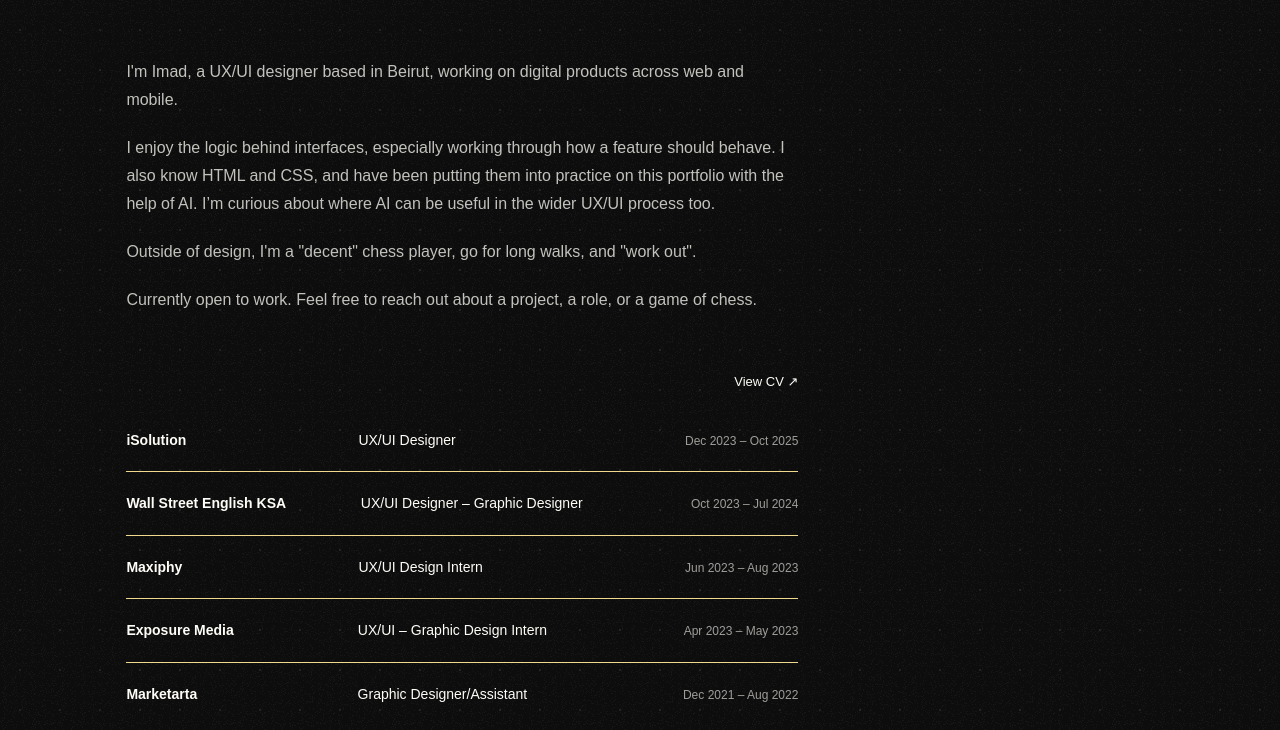
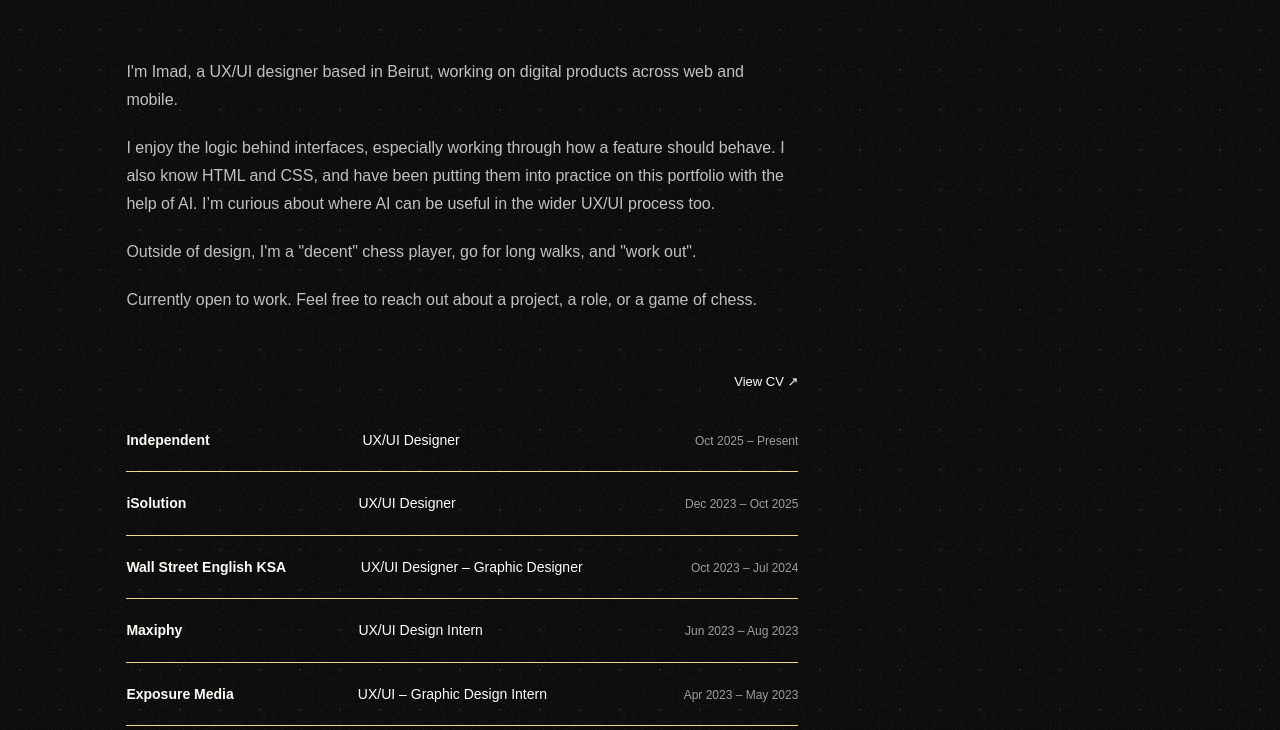
Before and after one commit to imadabualfa/imadabualfa.github.io, a plain HTML site: page about/index.html in a window 1280 px wide. Shown: the part 70-800 px from the top of the page. Drawn offline with Linux system fonts and the light colour scheme.

Commit message:
Update index.html

```diff
--- a/about/index.html
+++ b/about/index.html
@@ -121,6 +121,11 @@
           </a>
         </div>
         <div class="exp-row">
+          <div class="exp-company">Independent</div>
+          <div class="exp-role">UX/UI Designer</div>
+          <div class="exp-dates">Oct 2025 – Present</div>
+        </div>
+        <div class="exp-row">
           <div class="exp-company">iSolution</div>
           <div class="exp-role">UX/UI Designer</div>
           <div class="exp-dates">Dec 2023 – Oct 2025</div>
```
